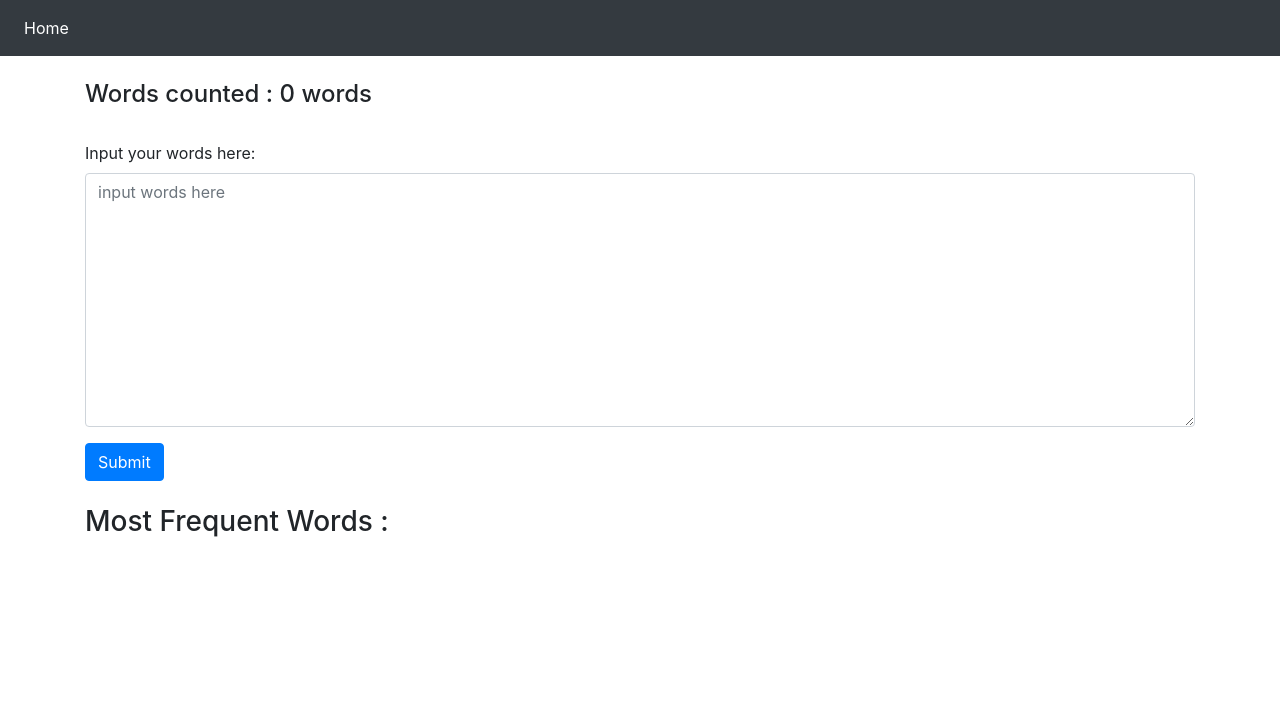
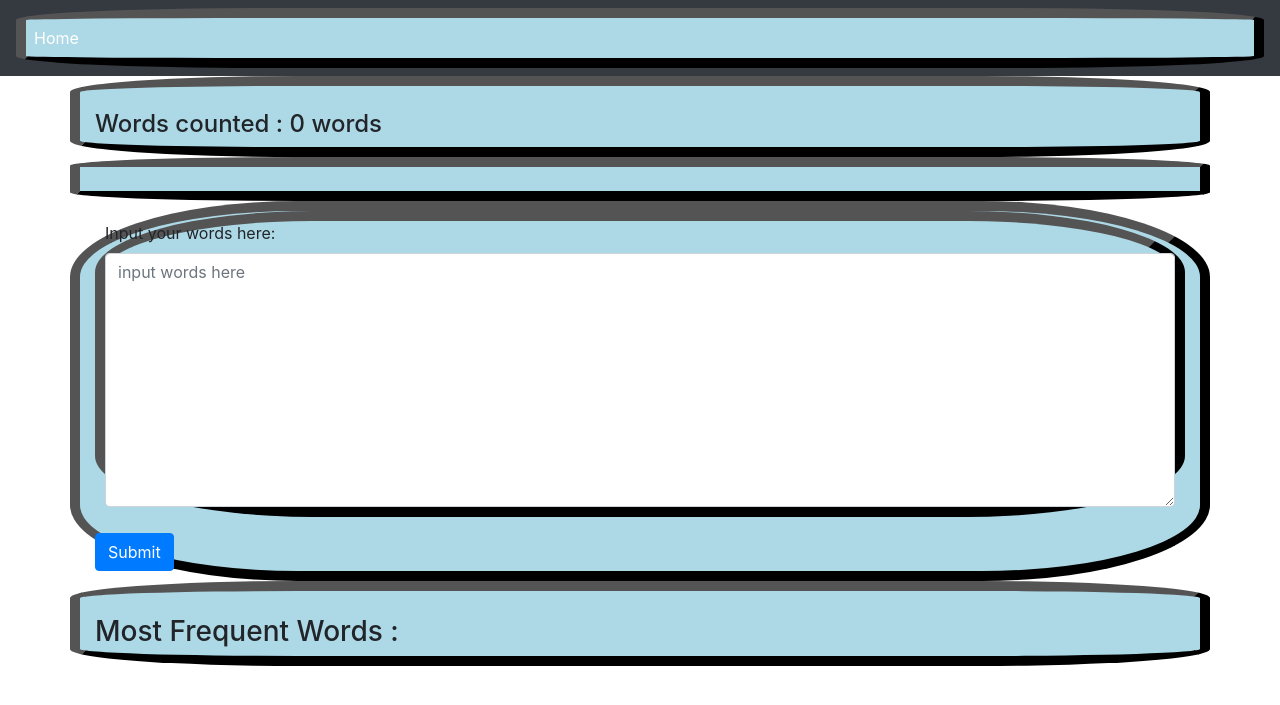
Before and after one commit to gresiandra/belajardjango_22, a Django app: page / in a window 1280 px wide. Shown: the top 705 px of the page. Run offline with Django 3.2, Linux system fonts and the light colour scheme; some libraries are stand-ins or nearby versions.

Commit message:
'styles.css'

```diff
--- /dev/null
+++ b/static/css/styles.css
@@ -0,0 +1,5 @@
+div {
+    border: 10px outset black;
+    border-radius: 20%;
+    background-color: lightblue;
+}
--- a/templates/base.html
+++ b/templates/base.html
@@ -1,3 +1,5 @@
+{% load static %}
+
 <!doctype html>
 <html lang="en">
   <head>
@@ -7,6 +9,7 @@
 
     <!-- Bootstrap CSS -->
     <link rel="stylesheet" href="https://maxcdn.bootstrapcdn.com/bootstrap/4.0.0/css/bootstrap.min.css" integrity="sha384-Gn5384xqQ1aoWXA+058RXPxPg6fy4IWvTNh0E263XmFcJlSAwiGgFAW/dAiS6JXm" crossorigin="anonymous">
+    <link rel="stylesheet" href="{% static 'css/styles.css' %}">
 
     <nav class="navbar navbar-expand-lg navbar-dark bg-dark">
       <button class="navbar-toggler" type="button" data-toggle="collapse" data-target="#navbarSupportedContent" aria-controls="navbarSupportedContent" aria-expanded="false" aria-label="Toggle navigation">
--- a/templates/index.html
+++ b/templates/index.html
@@ -1,5 +1,4 @@
 {% extends 'base.html' %}
-
 
 {% block titles %}
     <title>{{title}}</title>
--- a/wordcount/form.py
+++ b/wordcount/form.py
@@ -3,7 +3,7 @@ from django import forms
 class wordcountForm(forms.Form):
 
     words = forms.CharField(
-        label = 'Input your words here',
+        label = 'Input your words here:',
         widget = forms.Textarea(
                     attrs = {
                         'class':'form-control',
--- a/wordcount/views.py
+++ b/wordcount/views.py
@@ -15,6 +15,8 @@ def index(request):
 
     if request.method == 'POST':
         fulltext = request.POST['words']
+
+        # membagi semua kalimat menjadi kata perkata dan dimasukan kedalam list
         fulltextdivide = fulltext.split()
 
         for word in fulltextdivide:
@@ -25,6 +27,7 @@ def index(request):
                 # masukan dalam dictionary
                 worddict[word] = 1
 
+        # mengurutkan kata dari yang paling banyak muncul
         sorteddict = sorted(worddict.items(), key=lambda x: x[1], reverse=True)[:7]
 
     context = {
```
